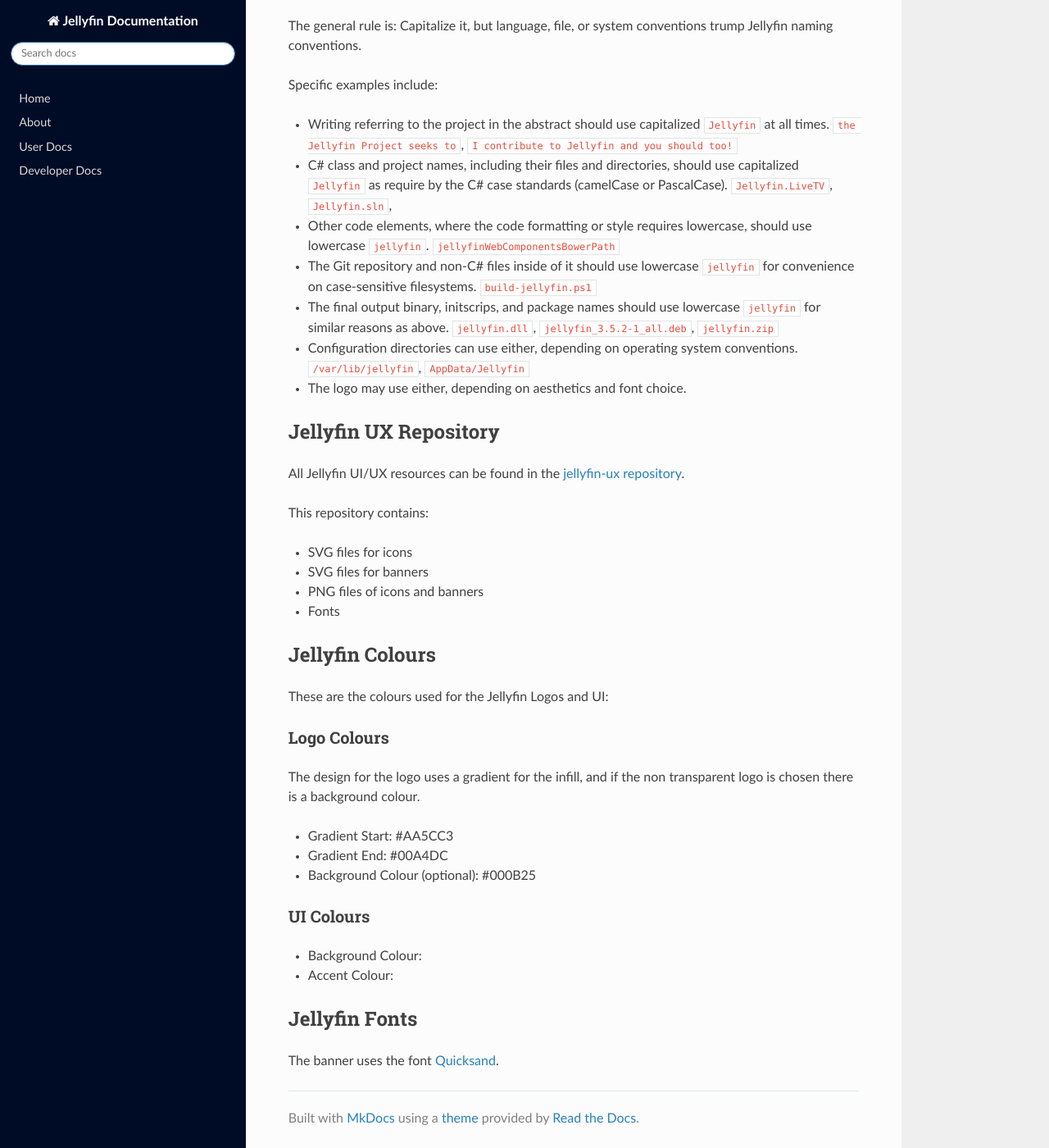
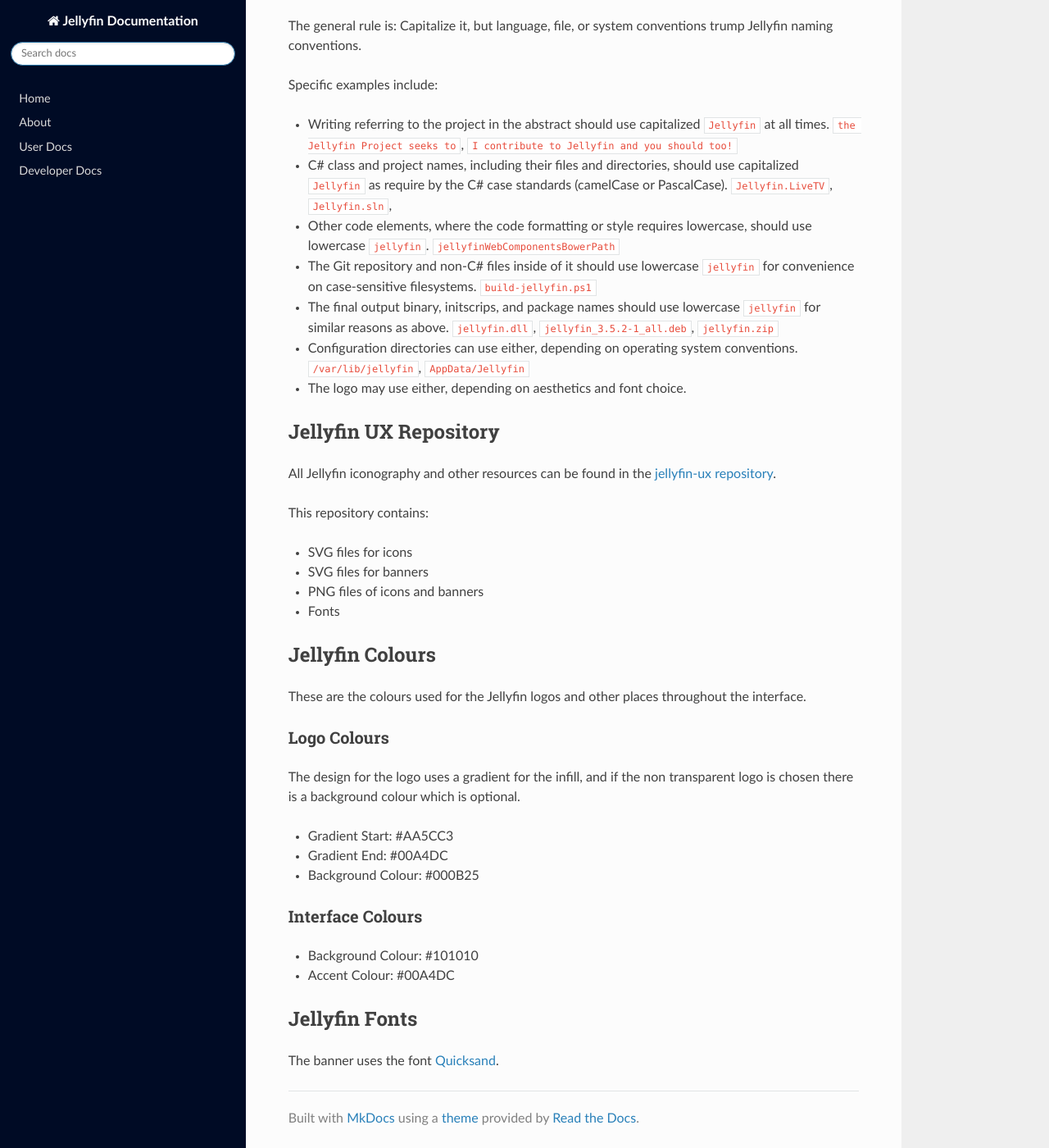
Before and after one commit to jellyfin-archive/jellyfin-docs, an MkDocs documentation site: the page built from docs/developer-docs/branding-guide.md, in a window 1280 px wide and 1400 px high, scrolled down 196 px. Shown: the whole window at 82% size. Built offline with MkDocs 1.6.1, drawn with Linux system fonts in a browser that asks for light colours; nearby versions of some CDN libraries.

Commit message:
minor improvements and add interface colors

```diff
--- a/docs/developer-docs/branding-guide.md
+++ b/docs/developer-docs/branding-guide.md
@@ -15,7 +15,8 @@ Specific examples include:
 * The logo may use either, depending on aesthetics and font choice.
 
 ## Jellyfin UX Repository
-All Jellyfin UI/UX resources can be found in the [jellyfin-ux repository](https://github.com/jellyfin/jellyfin-ux).
+
+All Jellyfin iconography and other resources can be found in the [jellyfin-ux repository](https://github.com/jellyfin/jellyfin-ux).
 
 This repository contains:
 
@@ -26,20 +27,20 @@ This repository contains:
 
 ## Jellyfin Colours
 
-These are the colours used for the Jellyfin Logos and UI:
+These are the colours used for the Jellyfin logos and other places throughout the interface.
 
 ### Logo Colours
 
-The design for the logo uses a gradient for the infill, and if the non transparent logo is chosen there is a background colour.
+The design for the logo uses a gradient for the infill, and if the non transparent logo is chosen there is a background colour which is optional.
 
 * Gradient Start: #AA5CC3
 * Gradient End: #00A4DC
-* Background Colour (optional): #000B25
+* Background Colour: #000B25
 
-### UI Colours
+### Interface Colours
 
-* Background Colour:
-* Accent Colour:
+* Background Colour: #101010
+* Accent Colour: #00A4DC
 
 ## Jellyfin Fonts
 
```
Also changed, not shown: docs/administrator-docs/port-bindings.md (+3 -3 lines), docs/index.md (+1 -1 lines), docs/user-docs/faq.md (renamed from docs/user-docs/faqs.md).
